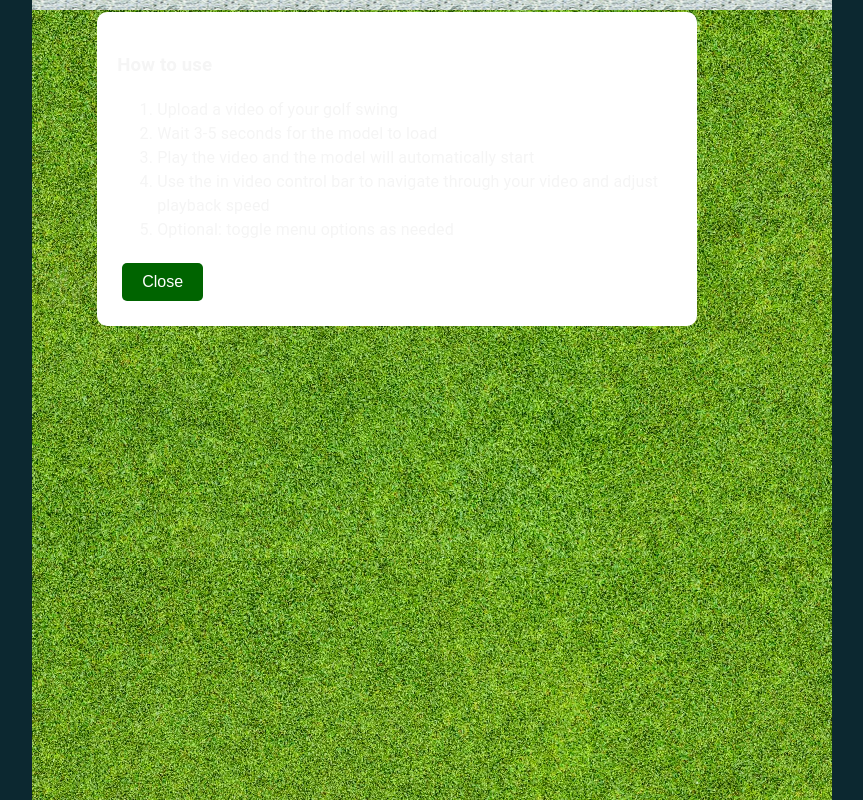
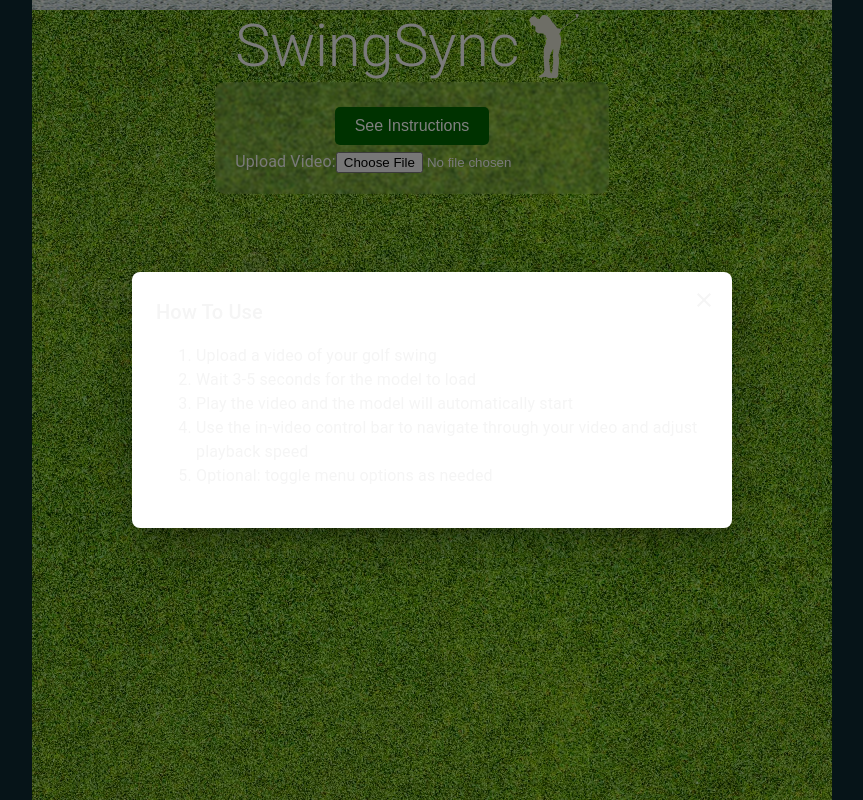
Before and after one commit to DrFelixWei/Golf-Swing-Pose-Estimation, a React (Create React App) app: page / in a window 1280 px wide. Both pictures are taken after a click on the button "See Instructions". Shown: the whole page, without its empty margins (208-1071 px from the left). Built offline with nearby package versions, Linux system fonts and the light colour scheme.

Commit message:
fixed modal

```diff
--- a/package.json
+++ b/package.json
@@ -6,6 +6,7 @@
     "@emotion/react": "^11.13.3",
     "@emotion/styled": "^11.13.0",
     "@mediapipe/pose": "^0.5.1675469404",
+    "@mui/icons-material": "^6.0.1",
     "@mui/material": "^6.0.1",
     "@tensorflow-models/pose-detection": "^2.1.2",
     "@tensorflow-models/posenet": "^2.2.2",
--- a/src/InstructionsModal.js
+++ /dev/null
@@ -1,48 +0,0 @@
-import React from 'react';
-
-const Modal = ({ isOpen, onClose }) => {
-
-    // blocks screen
-    const modalStyles = {
-    display: isOpen ? 'block' : 'none',
-    position: 'fixed',
-    top: 0,
-    left: 0,
-    width: '100%',
-    height: '100%',
-    background: 'rgba(0, 0, 0, 0.5)', // Semi-transparent background
-    zIndex: 20
-  };
-
-    // modal content
-    const contentStyles = {
-        position: 'absolute',
-        top: '10px',
-        left: '10px',
-        transform: 'translate(-10vw, -10vh)',
-        width: '80vw',
-        maxWidth: '600px',
-        background: 'white',
-        padding: '20px',
-        borderRadius: '10px', // Rounded corners
-        zIndex: 20
-    };
-
-  return (
-    <div style={modalStyles}>
-      <div style={contentStyles}>
-        <h3>How to use</h3>
-        <ol>
-            <li>Upload a video of your golf swing</li>
-            <li>Wait 3-5 seconds for the model to load</li>
-            <li>Play the video and the model will automatically start</li>
-            <li>Use the in video control bar to navigate through your video and adjust playback speed</li>
-            <li>Optional: toggle menu options as needed</li>
-        </ol>
-        <button onClick={onClose}>Close</button>
-      </div>
-    </div>
-  );
-};
-
-export default Modal;
--- /dev/null
+++ b/src/InstructionsModal.jsx
@@ -0,0 +1,58 @@
+import React from 'react';
+import { Modal, Box, Typography, IconButton } from '@mui/material';
+import CloseIcon from '@mui/icons-material/Close';
+
+const InstructionsModal = ({ isOpen, onClose }) => {
+  return (
+    <Modal
+      open={isOpen}
+      onClose={onClose}
+      aria-labelledby="modal-title"
+      aria-describedby="modal-description"
+      sx={{ display: 'flex', alignItems: 'center', justifyContent: 'center' }}
+    >
+      <Box
+        sx={{
+          width: { xs: '90vw', sm: '80vw', md: '60vw' },
+          maxWidth: '600px',
+          bgcolor: 'background.paper',
+          borderRadius: '8px',
+          p: 3,
+          boxShadow: 24,
+          position: 'relative'
+        }}
+      >
+        <IconButton
+          onClick={onClose}
+          sx={{
+            position: 'absolute',
+            top: 8,
+            right: 8,
+            color: 'text.primary',
+            backgroundColor: 'background.paper',
+            '&:hover': {
+              backgroundColor: 'action.hover'
+            }
+          }}
+        >
+          <CloseIcon fontSize="inherit" />
+        </IconButton>
+
+        <Typography id="modal-title" variant="h6" component="h2">
+          How To Use
+        </Typography>
+        <Box id="modal-description" sx={{ mt: 2 }}>
+          <ol>
+            <li>Upload a video of your golf swing</li>
+            <li>Wait 3-5 seconds for the model to load</li>
+            <li>Play the video and the model will automatically start</li>
+            <li>Use the in-video control bar to navigate through your video and adjust playback speed</li>
+            <li>Optional: toggle menu options as needed</li>
+          </ol>
+        </Box>
+      </Box>
+    </Modal>
+  );
+};
+
+export default InstructionsModal;
--- a/src/Main.jsx
+++ b/src/Main.jsx
@@ -2,8 +2,8 @@ import React, { useState, useRef } from 'react';
 import { Container, CssBaseline, Box, Typography, useMediaQuery } from '@mui/material';
 import { styled, useTheme, ThemeProvider, createTheme } from '@mui/material/styles';
 import Pose from './Pose';
+import InstructionsModal from './InstructionsModal';
 import { readyTf, drawPose } from './PoseEstimation';
-import Modal from './InstructionsModal';
 import IconGolfer2 from './Icon_Golfer2.png';
 
 function Main() {
@@ -142,7 +142,7 @@ function Main() {
 
           <Box>
             <button onClick={openModal}>See Instructions</button>
-            <Modal isOpen={isModalOpen} onClose={closeModal} />
+            <InstructionsModal isOpen={isModalOpen} onClose={closeModal} />
           </Box>
 
           <Box sx={{ display: 'flex', alignItems: 'center' }}>
```
Also changed, not shown: 1 other file (tests, documents, lock files or other folders).
